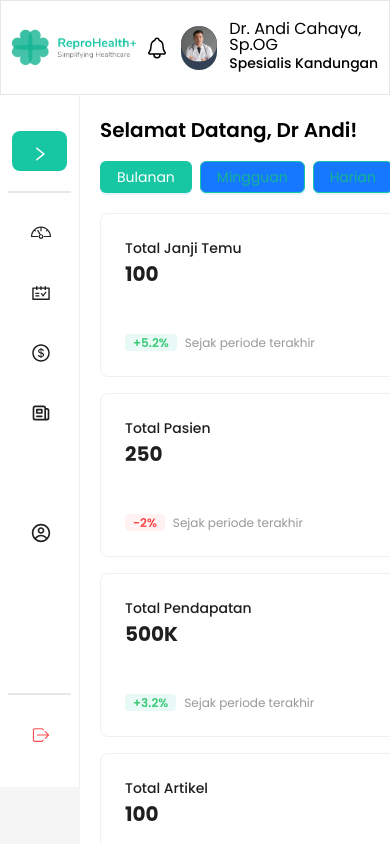
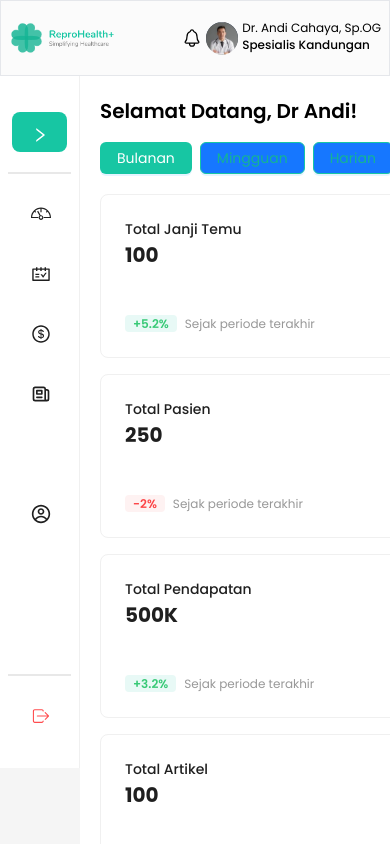
Before and after one commit to team-capstone-1/fe-repro-health, a React (Vite) app: page /dashboard in a window 390 px wide. Shown: the top 844 px of the page. Built offline with nearby package versions, Linux system fonts and the light colour scheme; some icons are missing.

Commit message:
refactor : add prefix size on top bar

```diff
--- a/src/components/layout-components/Topbar.jsx
+++ b/src/components/layout-components/Topbar.jsx
@@ -6,28 +6,30 @@ import logoReproHealth from "@/assets/logo-reprohealth.png";
 
 export default function Topbar() {
   return (
-    <nav className="sticky left-0 top-0 z-50 w-full border bg-white">
+    <nav className="sticky left-0 top-0 z-50 w-full border bg-grey-10">
       <div className="app-container z-10 flex justify-between py-5 md:py-3">
         <div className="flex items-center">
           <Link to="/">
             <img
               src={logoReproHealth}
               alt="logo"
-              className="w-40 cursor-pointer"
+              className="w-28 cursor-pointer md:w-40"
             />
           </Link>
         </div>
 
-        <div className="flex items-center gap-3">
-          <div className="text-2xl">
+        <div className="flex items-center gap-1 sm:gap-3">
+          <div className="text-xl md:text-2xl">
             <IoNotificationsOutline />
           </div>
-          <div className="h-11 w-11 rounded-full bg-slate-700">
+          <div className="h-8 w-8 rounded-full bg-slate-700 md:h-11 md:w-11">
             <img src={profileDoctor} alt="profile-doctor" />
           </div>
           <div>
-            <h6 className="text-base leading-none">Dr. Andi Cahaya, Sp.OG</h6>
-            <span className="text-sm font-medium leading-none">
+            <h6 className="text-xs leading-none sm:text-sm md:text-base">
+              Dr. Andi Cahaya, Sp.OG
+            </h6>
+            <span className="text-xs font-medium leading-none md:text-sm">
               Spesialis Kandungan
             </span>
           </div>
```
